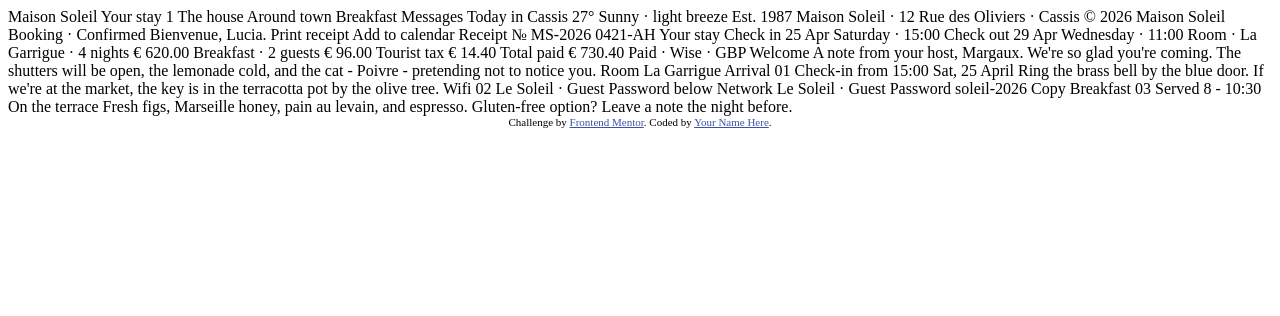
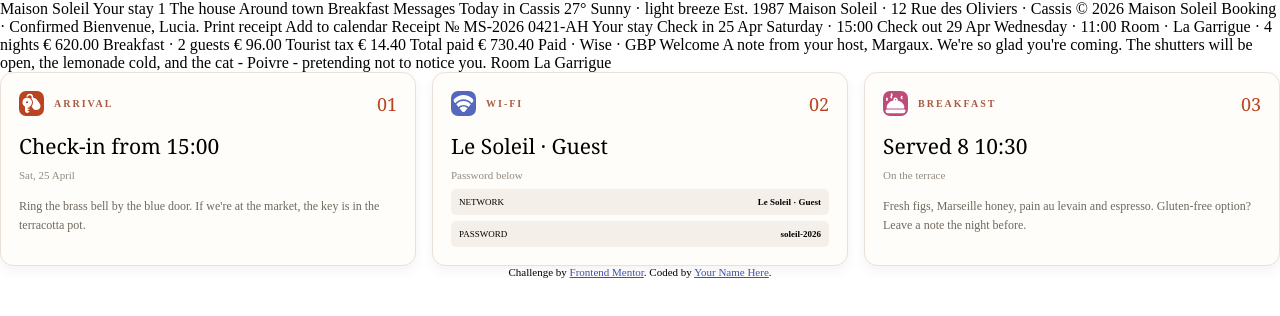
Before and after one commit to luistorres123y-gif/practica-web-16, a plain HTML site: page index.html in a window 1280 px wide. Drawn offline with Linux system fonts and the light colour scheme.

Commit message:
agregue las card y el css de las card

```diff
--- a/index.html
+++ b/index.html
@@ -5,6 +5,7 @@
   <meta name="viewport" content="width=device-width, initial-scale=1.0"> <!-- displays site properly based on user's device -->
 
   <link rel="icon" type="image/png" sizes="32x32" href="./assets/images/favicon-32x32.png">
+  <link rel="stylesheet" href="style.css">
 
   <title>Frontend Mentor | Hotel booking confirmation page</title>
 
@@ -86,32 +87,52 @@
 
   <!-- Booking cards end -->
 
-  <!-- Guest info row starts -->
+<section class="info-grid">
+  <article class="info-card arrival">
+    <div class="card-header">
+      <img src="./assets/images/icon-key.svg" alt="imagen de una llave" class="icon">
+      <span class="category">ARRIVAL</span>
+      <span class="number">01</span>
+    </div>
 
-  <!-- Arrival -->
-  Arrival
-  01
-  Check-in from 15:00
-  Sat, 25 April
-  Ring the brass bell by the blue door. If we're at the market, the key is in the terracotta pot by the olive tree.
+    <h3>Check-in from 15:00</h3>
+    <small>Sat, 25 April</small>
+    <p>
+      Ring the brass bell by the blue door.
+      If we're at the market, the key is in
+      the terracotta pot.
+    </p>
+  </article>
 
-  <!-- Wifi -->
-  Wifi
-  02
-  Le Soleil · Guest
-  Password below
-  Network
-  Le Soleil · Guest
-  Password
-  soleil-2026
-  Copy
+  <article class="info-card wifi">
+    <div class="card-header">
+     <img src="./assets/images/icon-wifi.svg" alt="imagen de wifi" class="icon">
+      <span class="category">WI-FI</span>
+      <span class="number">02</span>
+    </div>
 
-  <!-- Breakfast -->
-  Breakfast
-  03
-  Served 8 - 10:30
-  On the terrace
-  Fresh figs, Marseille honey, pain au levain, and espresso. Gluten-free option? Leave a note the night before.
+    <h3>Le Soleil · Guest</h3>
+    <small>Password below</small>
+    <div class="credential">NETWORK <b>Le Soleil · Guest</b></div>
+    <div class="credential">PASSWORD <b>soleil-2026</b></div>
+  </article>
+
+  <article class="info-card breakfast">
+    <div class="card-header">
+    <img src="./assets/images/icon-breakfast.svg" alt="imagen de un desayuno" class="icon">
+      <span class="category">BREAKFAST</span>
+      <span class="number">03</span>
+    </div>
+
+    <h3>Served 8 10:30</h3>
+    <small>On the terrace</small>
+    <p>
+      Fresh figs, Marseille honey, pain au levain
+      and espresso. Gluten-free option?
+      Leave a note the night before.
+    </p>
+  </article>
+</section>
 
   <!-- Guest info row ends -->
 
--- /dev/null
+++ b/style.css
@@ -0,0 +1,117 @@
+* {
+    padding: 0;
+    margin: 0;
+    box-sizing: border-box;
+}
+:root {
+  /* Neutral */
+  --color-neutral-900: hsl(33, 15%, 15%);
+  --color-neutral-800: hsl(33, 22%, 20%);
+  --color-neutral-700: hsl(32, 20%, 29%);
+  --color-neutral-600: hsl(33, 17%, 41%);
+  --color-neutral-400: hsl(36, 22%, 86%);
+  --color-neutral-200: hsl(30, 24%, 93%);
+  --color-neutral-100: hsl(35, 60%, 96%);
+  --color-neutral-50: hsl(40, 60%, 98%);
+  --color-neutral-0: hsl(0, 0%, 100%);
+
+  /* Sun */
+  --color-sun-500: hsl(42, 83%, 58%);
+  --color-sun-300: hsl(44, 84%, 75%);
+  --color-sun-200: hsl(45, 100%, 74%);
+  --color-sun-50: hsl(41, 100%, 93%);
+
+  /* Terracotta */
+  --color-terracotta-700: hsl(15, 69%, 37%);
+  --color-terracotta-600: hsl(15, 74%, 41%);
+  --color-terracotta-500: hsl(18, 62%, 47%);
+  --color-terracotta-400: hsl(22, 72%, 56%);
+
+  /* Blue */
+  --color-blue-500: hsl(230, 49%, 56%);
+
+  /* Rose */
+  --color-rose-500: hsl(340, 48%, 52%);
+}
+
+.info-grid {
+  display: grid;
+  grid-template-columns: repeat(3, minmax(0, 1fr));
+  gap: 16px;
+}
+
+.info-card {
+  min-width: 0;
+  padding: 18px;
+  background: #fffdf9;
+  border: 1px solid #e9e1d7;
+  border-radius: 13px;
+  box-shadow: 0 5px 12px rgb(69 47 30 / 5%);
+}
+
+.card-header {
+  display: flex;
+  align-items: center;
+  gap: 10px;
+  margin-bottom: 16px;
+}
+
+.icon {
+  display: grid;
+  place-items: center;
+  width: 25px;
+  height: 25px;
+  border-radius: 7px;
+  color: white;
+  background: #b84420;
+}
+
+.wifi .icon {
+  background: #5668bd;
+}
+
+.breakfast .icon {
+  background: #bd4d78;
+}
+
+.category {
+  font-size: 10px;
+  letter-spacing: 2px;
+  color: #a75b43;
+  font-weight: 700;
+}
+
+.number {
+  margin-left: auto;
+  font-family: Georgia, serif;
+  font-size: 18px;
+  color: #b84420;
+}
+
+.info-card h3 {
+  font: 21px Georgia, serif;
+  margin: 0 0 5px;
+}
+
+.info-card small {
+  color: #948b80;
+  font-size: 11px;
+}
+
+.info-card p {
+  color: #6f685f;
+  font-size: 12px;
+  line-height: 1.6;
+  margin-top: 14px;
+}
+
+.credential {
+  display: flex;
+  justify-content: space-between;
+  gap: 8px;
+  padding: 8px;
+  margin-top: 6px;
+  border-radius: 5px;
+  background: #f4f0e9;
+  font-size: 9px;
+}
```
